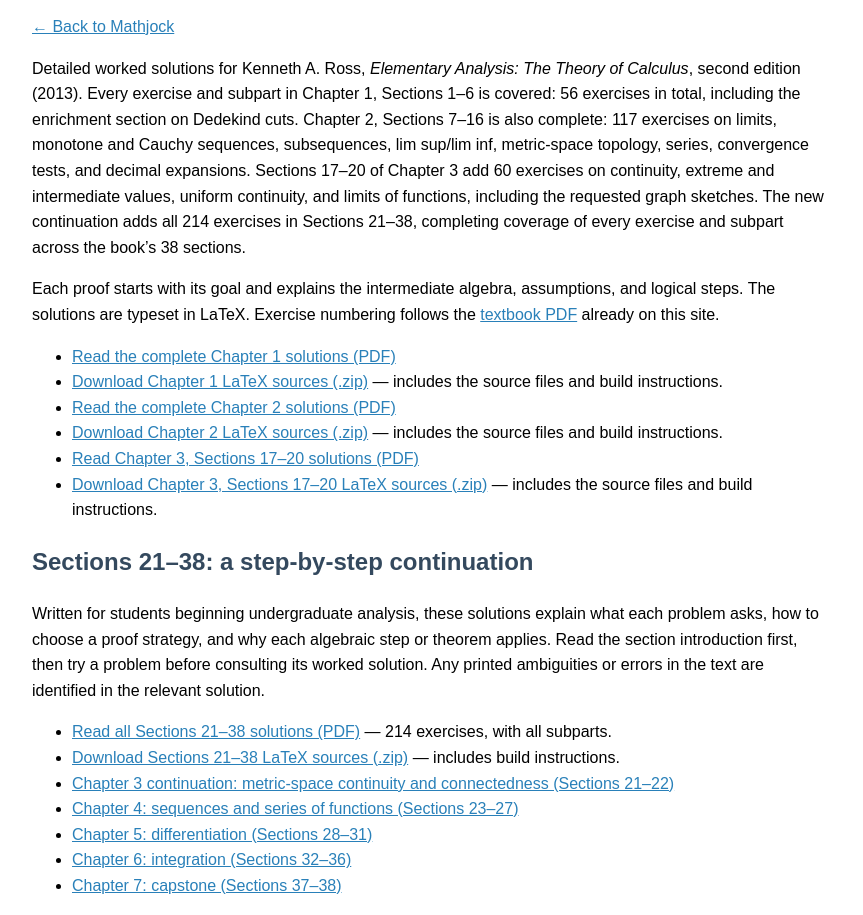
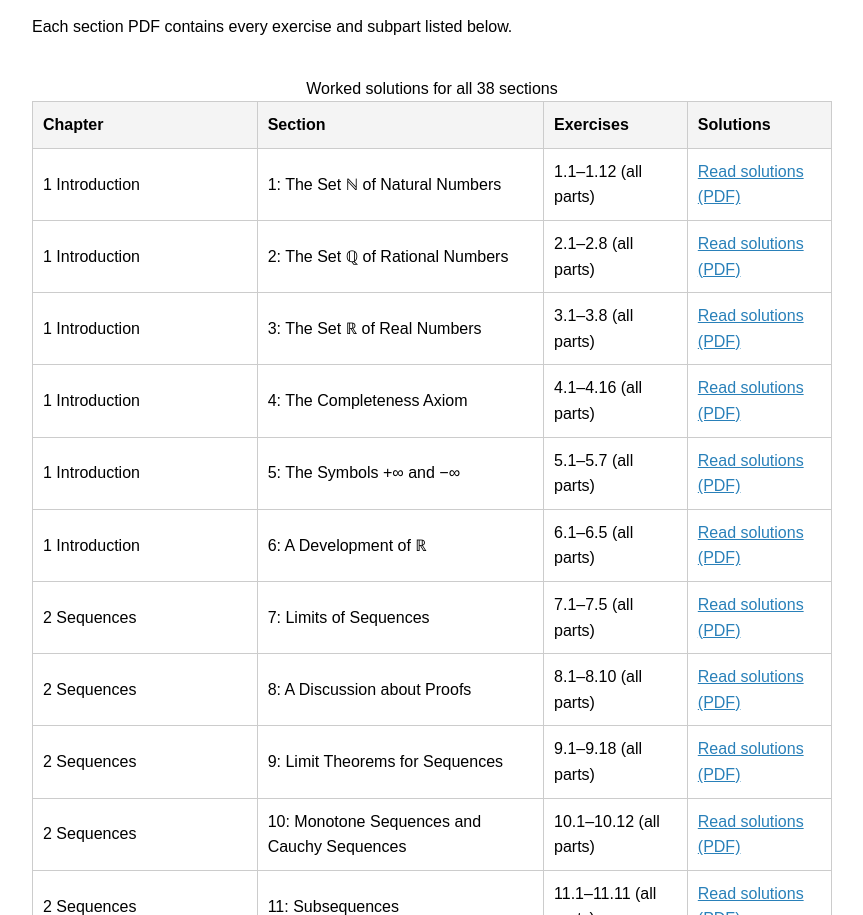
Before and after one commit to jshao0919/jshao0919.github.io, a plain HTML site: page textbooks/Ross Elementary Analysis.html in a window 1280 px wide. Shown: the part 100-1015 px from the top of the page, without its empty margins (208-1071 px from the left). Drawn offline with Linux system fonts and the light colour scheme.

Commit message:
Simplify Ross page to section solutions table

```diff
--- a/textbooks/Ross Elementary Analysis.html
+++ b/textbooks/Ross Elementary Analysis.html
@@ -9,54 +9,7 @@
   <link rel="stylesheet" href="../style.css">
 </head>
 <body>
-  <h1>Ross — Elementary Analysis (Solutions)</h1>
-  <p><a href="../index.html">← Back to Mathjock</a></p>
-  <p>
-    Detailed worked solutions for Kenneth A. Ross,
-    <em>Elementary Analysis: The Theory of Calculus</em>, second edition (2013).
-    Every exercise and subpart in Chapter 1, Sections 1–6 is covered:
-    56 exercises in total, including the enrichment section on Dedekind cuts.
-    Chapter 2, Sections 7–16 is also complete: 117 exercises on limits,
-    monotone and Cauchy sequences, subsequences, lim sup/lim inf,
-    metric-space topology, series, convergence tests, and decimal expansions.
-    Sections 17–20 of Chapter 3 add 60 exercises on continuity, extreme and
-    intermediate values, uniform continuity, and limits of functions, including
-    the requested graph sketches. The new continuation adds all 214 exercises
-    in Sections 21–38, completing coverage of every exercise and subpart
-    across the book’s 38 sections.
-  </p>
-  <p>
-    Each proof starts with its goal and explains the intermediate algebra,
-    assumptions, and logical steps. The solutions are typeset in LaTeX.
-    Exercise numbering follows the
-    <a href="../RCmplx01_Ross.pdf">textbook PDF</a> already on this site.
-  </p>
-  <ul>
-    <li><a href="../solutions/ross/chapter-1/ross-chapter-1.pdf">Read the complete Chapter 1 solutions (PDF)</a></li>
-    <li><a href="../solutions/ross/chapter-1/ross-chapter-1-latex.zip" download>Download Chapter 1 LaTeX sources (.zip)</a> — includes the source files and build instructions.</li>
-    <li><a href="../solutions/ross/chapter-2/ross-chapter-2.pdf">Read the complete Chapter 2 solutions (PDF)</a></li>
-    <li><a href="../solutions/ross/chapter-2/ross-chapter-2-latex.zip" download>Download Chapter 2 LaTeX sources (.zip)</a> — includes the source files and build instructions.</li>
-    <li><a href="../solutions/ross/chapter-3/ross-chapter-3-sections-17-20.pdf">Read Chapter 3, Sections 17–20 solutions (PDF)</a></li>
-    <li><a href="../solutions/ross/chapter-3/ross-chapter-3-latex.zip" download>Download Chapter 3, Sections 17–20 LaTeX sources (.zip)</a> — includes the source files and build instructions.</li>
-  </ul>
-  <h2>Sections 21–38: a step-by-step continuation</h2>
-  <p>
-    Written for students beginning undergraduate analysis, these solutions
-    explain what each problem asks, how to choose a proof strategy, and why
-    each algebraic step or theorem applies. Read the section introduction first,
-    then try a problem before consulting its worked solution. Any printed
-    ambiguities or errors in the text are identified in the relevant solution.
-  </p>
-  <ul>
-    <li><a href="../solutions/ross/sections-21-38/ross-sections-21-38.pdf">Read all Sections 21–38 solutions (PDF)</a> — 214 exercises, with all subparts.</li>
-    <li><a href="../solutions/ross/sections-21-38/ross-sections-21-38-latex.zip" download>Download Sections 21–38 LaTeX sources (.zip)</a> — includes build instructions.</li>
-    <li><a href="../solutions/ross/sections-21-38/ross-chapter-3-sections-21-22.pdf">Chapter 3 continuation: metric-space continuity and connectedness (Sections 21–22)</a></li>
-    <li><a href="../solutions/ross/sections-21-38/ross-chapter-4-sections-23-27.pdf">Chapter 4: sequences and series of functions (Sections 23–27)</a></li>
-    <li><a href="../solutions/ross/sections-21-38/ross-chapter-5-sections-28-31.pdf">Chapter 5: differentiation (Sections 28–31)</a></li>
-    <li><a href="../solutions/ross/sections-21-38/ross-chapter-6-sections-32-36.pdf">Chapter 6: integration (Sections 32–36)</a></li>
-    <li><a href="../solutions/ross/sections-21-38/ross-chapter-7-sections-37-38.pdf">Chapter 7: capstone (Sections 37–38)</a></li>
-  </ul>
-  <h2>Solutions by section</h2>
+  <h1>Solutions by section</h1>
   <p>Each section PDF contains every exercise and subpart listed below.</p>
   <div style="overflow-x: auto">
   <table class="solutions-table">
```
